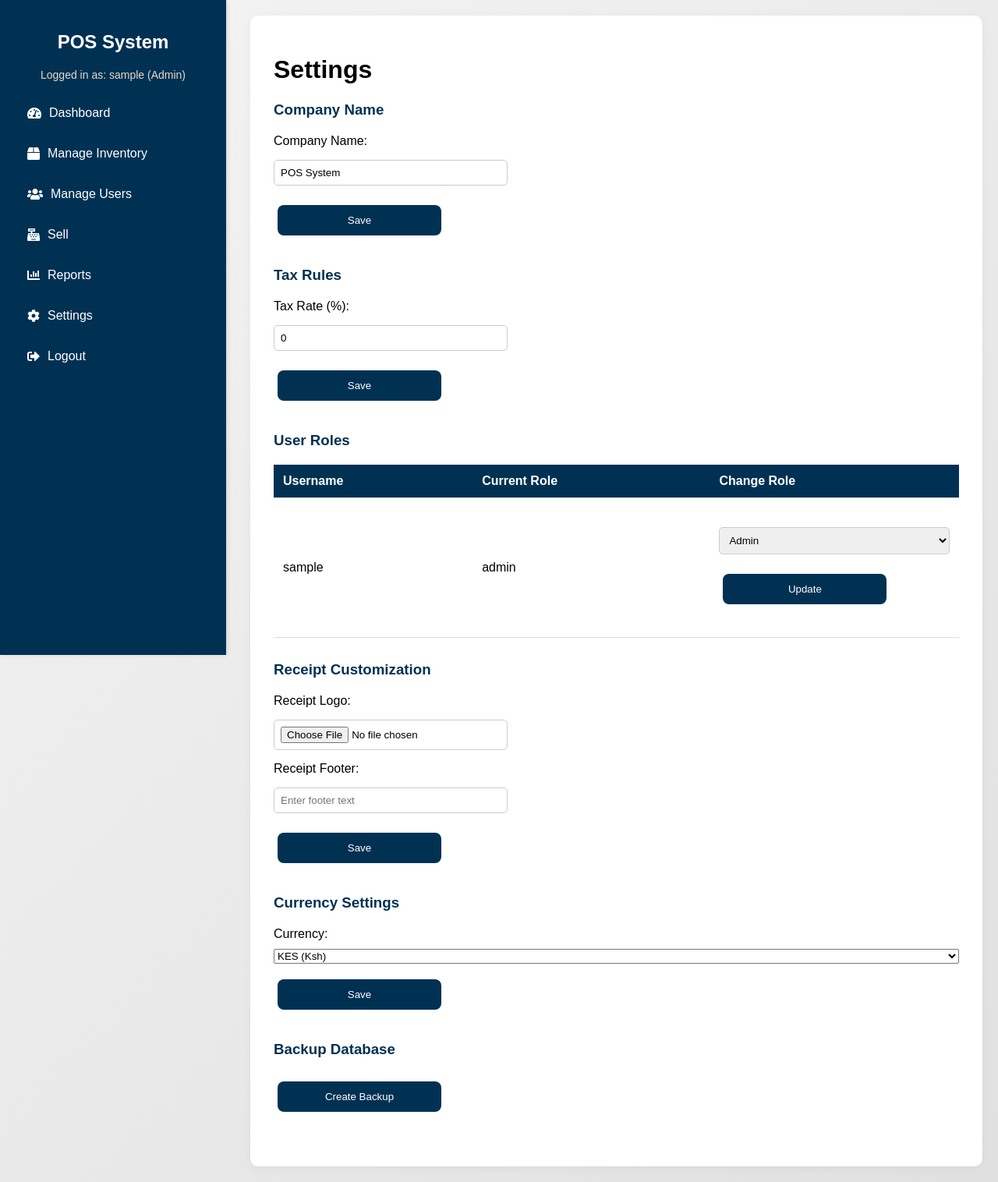
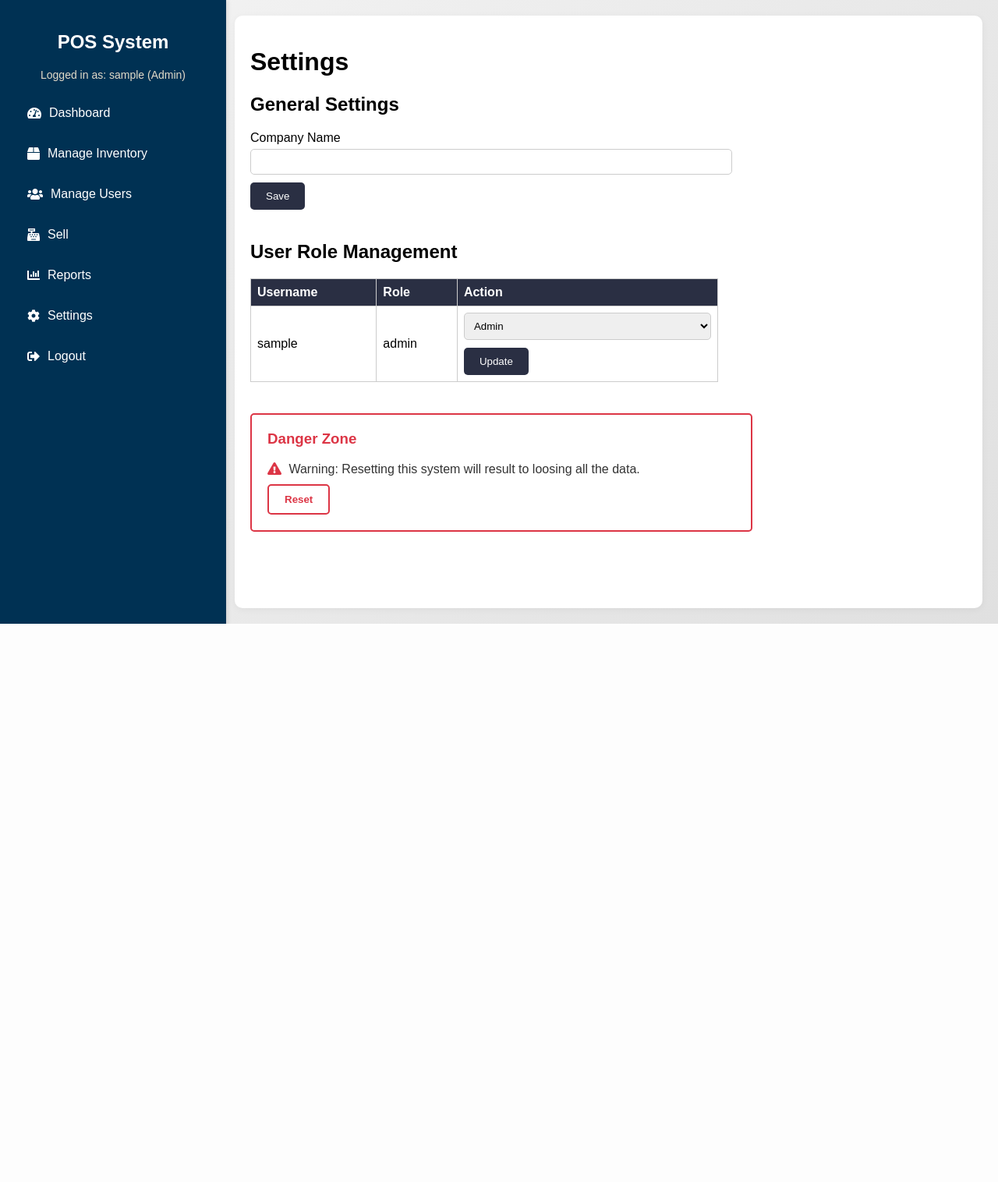
Before and after one commit to Dev-ai79/pos_system-v2, a PHP site: page /settings.php in a window 1280 px wide. Shown: the whole page at 78% size. After the commit the page ends 800 px from the top, so only its background shows below. Run offline with PHP 8.4, Linux system fonts and the light colour scheme; the visitor is signed in with stand-in values (Sample User, id 1); tables that the repository leaves empty or names only in its code hold one stand-in row (values such as "Sample post"); a stand-in replaces the project's code that opens the database connection.

Commit message:
Added Danger Zone Reset Button

```diff
--- a/settings.php
+++ b/settings.php
@@ -2,157 +2,232 @@
 session_start();
 require 'config.php';
 
-// Restrict to admin
-if (!isset($_SESSION['role']) || $_SESSION['role'] !== 'admin') {
-    error_log("settings.php: Access denied for user ID {$_SESSION['user_id']}");
+// Restrict to admin only
+if (!isset($_SESSION['user_id']) || $_SESSION['role'] !== 'admin') {
+    error_log("settings.php: Unauthorized access attempt by user ID " . ($_SESSION['user_id'] ?? 'unknown'));
     header('Location: index.php');
+    exit('Unauthorized access.');
+}
+
+// Handle reset action
+if ($_SERVER['REQUEST_METHOD'] === 'POST' && isset($_POST['reset_system'])) {
+    if ($_SESSION['role'] !== 'admin') {
+        $_SESSION['error'] = 'Only admins can reset the system.';
+        header('Location: settings.php');
+        exit;
+    }
+    try {
+        // Check if tables exist
+        $tables = ['inventory', 'sales', 'products'];
+        foreach ($tables as $table) {
+            $stmt = $pdo->query("SHOW TABLES LIKE '$table'");
+            if ($stmt->rowCount() == 0) {
+                throw new PDOException("Table $table does not exist.");
+            }
+        }
+        // Use DELETE for transactional safety, clear dependent tables first
+        $pdo->beginTransaction();
+        $pdo->exec('DELETE FROM inventory');
+        $pdo->exec('DELETE FROM sales');
+        $pdo->exec('DELETE FROM products');
+        // Add other tables here after schema confirmation
+        $pdo->commit();
+        error_log("settings.php: System reset by user ID " . $_SESSION['user_id']);
+        $_SESSION['success'] = 'System reset successfully. All data has been cleared.';
+    } catch (PDOException $e) {
+        // Only rollback if transaction is active
+        if ($pdo->inTransaction()) {
+            $pdo->rollBack();
+        }
+        error_log("settings.php: Reset failed - " . $e->getMessage());
+        $_SESSION['error'] = 'Failed to reset system: ' . htmlspecialchars($e->getMessage());
+    }
+    header('Location: settings.php');
     exit;
 }
 
-// Handle form submissions
-if ($_SERVER['REQUEST_METHOD'] == 'POST') {
+// Handle settings update
+if ($_SERVER['REQUEST_METHOD'] === 'POST' && isset($_POST['update_settings'])) {
     try {
-        // Company Name
-        if (isset($_POST['company_name'])) {
-            $company_name = trim($_POST['company_name']);
-            if (empty($company_name)) {
-                $company_error = "Company name is required.";
-            } else {
-                $stmt = $pdo->prepare("INSERT INTO settings (`key`, `value`) VALUES (?, ?) ON DUPLICATE KEY UPDATE `value` = ?");
+        $company_name = trim($_POST['company_name'] ?? '');
+        if ($company_name !== '') {
+            $stmt = $pdo->prepare('INSERT INTO settings (`key`, `value`) VALUES (?, ?) ON DUPLICATE KEY UPDATE `value` = ?');
             $stmt->execute(['company_name', $company_name, $company_name]);
-                $company_success = "Company name updated.";
+            error_log("settings.php: Updated company_name by user ID " . $_SESSION['user_id']);
         }
+        $_SESSION['success'] = 'Settings updated successfully.';
+    } catch (PDOException $e) {
+        error_log("settings.php: Failed to update settings - " . $e->getMessage());
+        $_SESSION['error'] = 'Failed to update settings: ' . htmlspecialchars($e->getMessage());
     }
-        // Tax Rules
-        if (isset($_POST['tax_rate'])) {
-            $tax_rate = floatval($_POST['tax_rate']);
-            if ($tax_rate < 0 || $tax_rate > 100) {
-                $tax_error = "Tax rate must be between 0 and 100%.";
-            } else {
-                $stmt = $pdo->prepare("INSERT INTO settings (`key`, `value`) VALUES (?, ?) ON DUPLICATE KEY UPDATE `value` = ?");
-                $stmt->execute(['tax_rate', $tax_rate, $tax_rate]);
-                $tax_success = "Tax rate updated.";
-            }
-        }
-        // User Roles
-        if (isset($_POST['user_id']) && isset($_POST['role'])) {
-            $user_id = intval($_POST['user_id']);
-            $role = $_POST['role'];
-            if (!in_array($role, ['admin', 'cashier'])) {
-                $role_error = "Invalid role selected.";
-            } else {
-                $stmt = $pdo->prepare("UPDATE users SET role = ? WHERE id = ?");
-                $stmt->execute([$role, $user_id]);
-                $role_success = "User role updated.";
-            }
-        }
-        // Receipt Customization
-        if (isset($_POST['receipt_footer']) || isset($_FILES['receipt_logo'])) {
-            $receipt_footer = trim($_POST['receipt_footer'] ?? '');
-            if (isset($_FILES['receipt_logo']) && $_FILES['receipt_logo']['error'] == UPLOAD_ERR_OK) {
-                $logo = $_FILES['receipt_logo'];
-                $ext = pathinfo($logo['name'], PATHINFO_EXTENSION);
-                if (!in_array(strtolower($ext), ['png', 'jpg', 'jpeg'])) {
-                    $receipt_error = "Logo must be PNG, JPG, or JPEG.";
-                } elseif ($logo['size'] > 2 * 1024 * 1024) {
-                    $receipt_error = "Logo must be under 2MB.";
-                } else {
-                    $logo_path = 'uploads/receipt_logo.' . $ext;
-                    if (move_uploaded_file($logo['tmp_name'], $logo_path)) {
-                        $stmt = $pdo->prepare("INSERT INTO settings (`key`, `value`) VALUES (?, ?) ON DUPLICATE KEY UPDATE `value` = ?");
-                        $stmt->execute(['receipt_logo', $logo_path, $logo_path]);
-                        $receipt_success = "Logo updated.";
-                    } else {
-                        $receipt_error = "Failed to upload logo.";
-                    }
-                }
-            }
-            if ($receipt_footer !== '') {
-                $stmt = $pdo->prepare("INSERT INTO settings (`key`, `value`) VALUES (?, ?) ON DUPLICATE KEY UPDATE `value` = ?");
-                $stmt->execute(['receipt_footer', $receipt_footer, $receipt_footer]);
-                $receipt_success = $receipt_success ? "Logo and footer updated." : "Footer updated.";
-            }
-        }
-        // Currency Settings
-        if (isset($_POST['currency'])) {
-            $currency = $_POST['currency'];
-            $valid_currencies = [
-                'KES' => 'Ksh', 'USD' => '$', 'EUR' => '€', 'GBP' => '£'
-            ];
-            if (!array_key_exists($currency, $valid_currencies)) {
-                $currency_error = "Invalid currency selected.";
-            } else {
-                $stmt = $pdo->prepare("INSERT INTO settings (`key`, `value`) VALUES (?, ?) ON DUPLICATE KEY UPDATE `value` = ?");
-                $stmt->execute(['currency_code', $currency, $currency]);
-                $stmt->execute(['currency_symbol', $valid_currencies[$currency], $valid_currencies[$currency]]);
-                $currency_success = "Currency updated.";
-            }
-        }
-        // Backup Database
-        if (isset($_POST['backup'])) {
-            $backup_dir = 'backups/';
-            if (!is_dir($backup_dir)) {
-                mkdir($backup_dir, 0755, true);
-            }
-            $backup_file = $backup_dir . 'pos_backup_' . date('Ymd_His') . '.sql';
-            $tables = [];
-            $result = $pdo->query("SHOW TABLES");
-            while ($row = $result->fetch(PDO::FETCH_NUM)) {
-                $tables[] = $row[0];
-            }
-            $backup_sql = '';
-            foreach ($tables as $table) {
-                $result = $pdo->query("SHOW CREATE TABLE `$table`");
-                $row = $result->fetch(PDO::FETCH_NUM);
-                $backup_sql .= "\n\n" . $row[1] . ";\n\n";
-                $result = $pdo->query("SELECT * FROM `$table`");
-                while ($row = $result->fetch(PDO::FETCH_ASSOC)) {
-                    $values = array_map(function($value) use ($pdo) {
-                        return is_null($value) ? 'NULL' : $pdo->quote($value);
-                    }, $row);
-                    $backup_sql .= "INSERT INTO `$table` VALUES (" . implode(', ', $values) . ");\n";
-                }
-            }
-            if (file_put_contents($backup_file, $backup_sql)) {
-                $backup_success = "Backup created: $backup_file";
-            } else {
-                $backup_error = "Failed to create backup.";
-            }
-        }
-    } catch (PDOException $e) {
-        error_log("settings.php: Database error - " . $e->getMessage());
-        $error = "An error occurred. Please try again.";
-    }
+    header('Location: settings.php');
+    exit;
 }
 
-// Fetch current settings
+// Handle role update
+if ($_SERVER['REQUEST_METHOD'] === 'POST' && isset($_POST['update_role'])) {
     try {
-    $stmt = $pdo->query("SELECT `key`, `value` FROM settings WHERE `key` IN ('company_name', 'tax_rate', 'receipt_logo', 'receipt_footer', 'currency_code', 'currency_symbol')");
+        $user_id = $_POST['user_id'] ?? 0;
+        $role = $_POST['role'] ?? '';
+        if (!in_array($role, ['admin', 'manager', 'cashier', 'waiter'])) {
+            throw new Exception('Invalid role.');
+        }
+        $stmt = $pdo->prepare('UPDATE users SET role = ? WHERE id = ?');
+        $stmt->execute([$role, $user_id]);
+        error_log("settings.php: Updated role for user ID $user_id to $role by user ID " . $_SESSION['user_id']);
+        $_SESSION['success'] = 'User role updated successfully.';
+    } catch (Exception $e) {
+        error_log("settings.php: Failed to update role - " . $e->getMessage());
+        $_SESSION['error'] = 'Failed to update role: ' . htmlspecialchars($e->getMessage());
+    }
+    header('Location: settings.php');
+    exit;
+}
+
+// Fetch existing settings
 $settings = [];
-    while ($row = $stmt->fetch(PDO::FETCH_ASSOC)) {
-        $settings[$row['key']] = $row['value'];
+try {
+    $stmt = $pdo->query('SELECT `key`, `value` FROM settings');
+    $settings = $stmt->fetchAll(PDO::FETCH_KEY_PAIR);
+} catch (PDOException $e) {
+    error_log("settings.php: Failed to fetch settings - " . $e->getMessage());
+    $_SESSION['error'] = 'Failed to load settings.';
 }
-    $company_name = $settings['company_name'] ?? '';
-    $tax_rate = $settings['tax_rate'] ?? '0';
-    $receipt_logo = $settings['receipt_logo'] ?? '';
-    $receipt_footer = $settings['receipt_footer'] ?? '';
-    $currency_code = $settings['currency_code'] ?? 'KES';
-    $currency_symbol = $settings['currency_symbol'] ?? 'Ksh';
+
 // Fetch users for role management
-    $stmt = $pdo->query("SELECT id, username, role FROM users");
+$users = [];
+try {
+    $stmt = $pdo->query('SELECT id, username, role FROM users ORDER BY username');
     $users = $stmt->fetchAll(PDO::FETCH_ASSOC);
 } catch (PDOException $e) {
-    error_log("settings.php: Database fetch error - " . $e->getMessage());
-    $error = "Failed to load settings.";
+    error_log("settings.php: Failed to fetch users - " . $e->getMessage());
+    $_SESSION['error'] = 'Failed to load users.';
 }
 ?>
 
 <!DOCTYPE html>
-<html>
+<html lang="en">
 <head>
+    <meta charset="UTF-8">
+    <meta name="viewport" content="width=device-width, initial-scale=1.0">
     <title>Settings - POS System</title>
-    <link rel="stylesheet" href="styles.css?v=<?php echo filemtime('styles.css'); ?>">
+    <link rel="stylesheet" href="styles.css?v=<?php echo time(); ?>">
     <link rel="stylesheet" href="https://cdnjs.cloudflare.com/ajax/libs/font-awesome/5.15.4/css/all.min.css">
+    <style>
+        .main-content {
+            margin-left: 250px;
+            padding: 20px;
+        }
+        .error, .success {
+            padding: 10px;
+            margin: 10px 0;
+            border-radius: 5px;
+        }
+        .error {
+            background-color: #f8d7da;
+            color: #721c24;
+        }
+        .success {
+            background-color: #d4edda;
+            color: #155724;
+        }
+        .settings-section {
+            max-width: 600px;
+            margin-bottom: 40px;
+        }
+        .settings-section h2 {
+            margin-top: 0;
+        }
+        .settings-form label {
+            display: block;
+            margin: 10px 0 5px;
+        }
+        .settings-form input, .settings-form select {
+            width: 100%;
+            padding: 8px;
+            border: 1px solid #ccc;
+            border-radius: 5px;
+        }
+        .settings-form button {
+            padding: 10px 20px;
+            background-color: #2a2f43;
+            color: white;
+            border: none;
+            border-radius: 5px;
+            cursor: pointer;
+            margin-top: 10px;
+        }
+        .settings-form button:hover {
+            background-color: #0471bd;
+        }
+        .users-table {
+            width: 100%;
+            border-collapse: collapse;
+            margin-top: 20px;
+        }
+        .users-table th, .users-table td {
+            border: 1px solid #ccc;
+            padding: 8px;
+            text-align: left;
+        }
+        .users-table th {
+            background-color: #2a2f43;
+            color: white;
+            font-weight: bold;
+        }
+        .users-table td {
+            background-color: #fff;
+        }
+        .users-table tr:nth-child(even) {
+            background-color: #f9f9f9;
+        }
+        .danger-zone {
+            max-width: 600px;
+            border: 2px solid #dc3545;
+            border-radius: 5px;
+            padding: 20px;
+            margin-top: 40px;
+            background-color: #fff;
+        }
+        .danger-zone h3 {
+            color: #dc3545;
+            margin-top: 0;
+        }
+        .danger-zone p {
+            margin: 10px 0;
+            font-size: 16px;
+            color: #333;
+        }
+        .danger-zone p i {
+            color: #dc3545;
+            margin-right: 5px;
+        }
+        .danger-zone button {
+            padding: 10px 20px;
+            background-color: white;
+            color: #dc3545;
+            border: 2px solid #dc3545;
+            border-radius: 5px;
+            cursor: pointer;
+            font-weight: bold;
+        }
+        .danger-zone button:hover {
+            background-color: #dc3545;
+            color: white;
+        }
+        @media (max-width: 768px) {
+            .main-content {
+                margin-left: 0;
+            }
+            .settings-section, .danger-zone {
+                max-width: 100%;
+            }
+            .users-table {
+                display: block;
+                overflow-x: auto;
+            }
+        }
+    </style>
 </head>
 <body>
     <div class="container">
@@ -160,129 +235,67 @@ try {
         <?php include 'includes/sidebar.php'; ?>
         <div class="main-content">
             <h1>Settings</h1>
-            <?php if (isset($error)): ?>
-                <div class="error"><?php echo htmlspecialchars($error); ?></div>
+            <?php if (isset($_SESSION['error'])): ?>
+                <div class="error"><?php echo htmlspecialchars($_SESSION['error']); unset($_SESSION['error']); ?></div>
             <?php endif; ?>
-
-            <!-- Company Name -->
+            <?php if (isset($_SESSION['success'])): ?>
+                <div class="success"><?php echo htmlspecialchars($_SESSION['success']); unset($_SESSION['success']); ?></div>
+            <?php endif; ?>
+            <!-- General Settings -->
             <div class="settings-section">
-                <h3>Company Name</h3>
-                <form method="POST" class="add-product-form">
-                    <label for="company_name">Company Name:</label>
-                    <input type="text" name="company_name" value="<?php echo htmlspecialchars($company_name); ?>" placeholder="Enter company name" required>
-                    <button type="submit" class="orange-btn">Save</button>
-                    <?php if (isset($company_error)): ?>
-                        <div class="error"><?php echo htmlspecialchars($company_error); ?></div>
-                    <?php endif; ?>
-                    <?php if (isset($company_success)): ?>
-                        <div class="success"><?php echo htmlspecialchars($company_success); ?></div>
-                    <?php endif; ?>
+                <h2>General Settings</h2>
+                <form class="settings-form" method="post" action="settings.php">
+                    <label for="company_name">Company Name</label>
+                    <input type="text" id="company_name" name="company_name" value="<?php echo htmlspecialchars($settings['company_name'] ?? ''); ?>">
+                    <input type="hidden" name="update_settings" value="1">
+                    <button type="submit">Save</button>
                 </form>
             </div>
-
-            <!-- Tax Rules -->
+            <!-- User Role Management -->
             <div class="settings-section">
-                <h3>Tax Rules</h3>
-                <form method="POST" class="add-product-form">
-                    <label for="tax_rate">Tax Rate (%):</label>
-                    <input type="number" name="tax_rate" value="<?php echo htmlspecialchars($tax_rate); ?>" min="0" max="100" step="0.1" required>
-                    <button type="submit" class="orange-btn">Save</button>
-                    <?php if (isset($tax_error)): ?>
-                        <div class="error"><?php echo htmlspecialchars($tax_error); ?></div>
-                    <?php endif; ?>
-                    <?php if (isset($tax_success)): ?>
-                        <div class="success"><?php echo htmlspecialchars($tax_success); ?></div>
-                    <?php endif; ?>
-                </form>
-            </div>
-
-            <!-- User Roles -->
-            <div class="settings-section">
-                <h3>User Roles</h3>
-                <table>
+                <h2>User Role Management</h2>
+                <?php if (empty($users)): ?>
+                    <p>No users found.</p>
+                <?php else: ?>
+                    <table class="users-table">
+                        <thead>
                             <tr>
                                 <th>Username</th>
-                        <th>Current Role</th>
-                        <th>Change Role</th>
+                                <th>Role</th>
+                                <th>Action</th>
                             </tr>
+                        </thead>
+                        <tbody>
                             <?php foreach ($users as $user): ?>
                                 <tr>
                                     <td><?php echo htmlspecialchars($user['username']); ?></td>
                                     <td><?php echo htmlspecialchars($user['role']); ?></td>
                                     <td>
-                                <form method="POST" class="add-user-form">
+                                        <form class="settings-form" method="post" action="settings.php">
                                             <input type="hidden" name="user_id" value="<?php echo $user['id']; ?>">
-                                    <select name="role" required>
-                                        <option value="admin" <?php echo $user['role'] == 'admin' ? 'selected' : ''; ?>>Admin</option>
-                                        <option value="cashier" <?php echo $user['role'] == 'cashier' ? 'selected' : ''; ?>>Cashier</option>
+                                            <select name="role">
+                                                <option value="admin" <?php echo $user['role'] === 'admin' ? 'selected' : ''; ?>>Admin</option>
+                                                <option value="manager" <?php echo $user['role'] === 'manager' ? 'selected' : ''; ?>>Manager</option>
+                                                <option value="cashier" <?php echo $user['role'] === 'cashier' ? 'selected' : ''; ?>>Cashier</option>
+                                                <option value="waiter" <?php echo $user['role'] === 'waiter' ? 'selected' : ''; ?>>Waiter</option>
                                             </select>
-                                    <button type="submit" class="orange-btn">Update</button>
+                                            <input type="hidden" name="update_role" value="1">
+                                            <button type="submit">Update</button>
                                         </form>
                                     </td>
                                 </tr>
                             <?php endforeach; ?>
+                        </tbody>
                     </table>
-                <?php if (isset($role_error)): ?>
-                    <div class="error"><?php echo htmlspecialchars($role_error); ?></div>
-                <?php endif; ?>
-                <?php if (isset($role_success)): ?>
-                    <div class="success"><?php echo htmlspecialchars($role_success); ?></div>
                 <?php endif; ?>
             </div>
-
-            <!-- Receipt Customization -->
-            <div class="settings-section">
-                <h3>Receipt Customization</h3>
-                <form method="POST" class="add-product-form" enctype="multipart/form-data">
-                    <label for="receipt_logo">Receipt Logo:</label>
-                    <input type="file" name="receipt_logo" accept=".png,.jpg,.jpeg">
-                    <?php if ($receipt_logo): ?>
-                        <img src="<?php echo htmlspecialchars($receipt_logo); ?>" alt="Receipt Logo" style="max-width: 100px; margin-top: 10px;">
-                    <?php endif; ?>
-                    <label for="receipt_footer">Receipt Footer:</label>
-                    <input type="text" name="receipt_footer" value="<?php echo htmlspecialchars($receipt_footer); ?>" placeholder="Enter footer text">
-                    <button type="submit" class="orange-btn">Save</button>
-                    <?php if (isset($receipt_error)): ?>
-                        <div class="error"><?php echo htmlspecialchars($receipt_error); ?></div>
-                    <?php endif; ?>
-                    <?php if (isset($receipt_success)): ?>
-                        <div class="success"><?php echo htmlspecialchars($receipt_success); ?></div>
-                    <?php endif; ?>
-                </form>
-            </div>
-
-            <!-- Currency Settings -->
-            <div class="settings-section">
-                <h3>Currency Settings</h3>
-                <form method="POST" class="add-product-form">
-                    <label for="currency">Currency:</label>
-                    <select name="currency" required>
-                        <option value="KES" <?php echo $currency_code == 'KES' ? 'selected' : ''; ?>>KES (Ksh)</option>
-                        <option value="USD" <?php echo $currency_code == 'USD' ? 'selected' : ''; ?>>USD ($)</option>
-                        <option value="EUR" <?php echo $currency_code == 'EUR' ? 'selected' : ''; ?>>EUR (€)</option>
-                        <option value="GBP" <?php echo $currency_code == 'GBP' ? 'selected' : ''; ?>>GBP (£)</option>
-                    </select>
-                    <button type="submit" class="orange-btn">Save</button>
-                    <?php if (isset($currency_error)): ?>
-                        <div class="error"><?php echo htmlspecialchars($currency_error); ?></div>
-                    <?php endif; ?>
-                    <?php if (isset($currency_success)): ?>
-                        <div class="success"><?php echo htmlspecialchars($currency_success); ?></div>
-                    <?php endif; ?>
-                </form>
-            </div>
-
-            <!-- Backup Database -->
-            <div class="settings-section">
-                <h3>Backup Database</h3>
-                <form method="POST" class="add-product-form">
-                    <button type="submit" name="backup" value="1" class="orange-btn">Create Backup</button>
-                    <?php if (isset($backup_error)): ?>
-                        <div class="error"><?php echo htmlspecialchars($backup_error); ?></div>
-                    <?php endif; ?>
-                    <?php if (isset($backup_success)): ?>
-                        <div class="success"><?php echo htmlspecialchars($backup_success); ?></div>
-                    <?php endif; ?>
+            <!-- Danger Zone -->
+            <div class="danger-zone">
+                <h3>Danger Zone</h3>
+                <p><i class="fas fa-exclamation-triangle"></i> Warning: Resetting this system will result to loosing all the data.</p>
+                <form method="post" action="settings.php" onsubmit="return confirm('Are you sure you want to reset the system? This will permanently delete all products, sales, and other data. This action cannot be undone.');">
+                    <input type="hidden" name="reset_system" value="1">
+                    <button type="submit">Reset</button>
                 </form>
             </div>
         </div>
```
Lines whose indentation alone changed are shown as unchanged.
